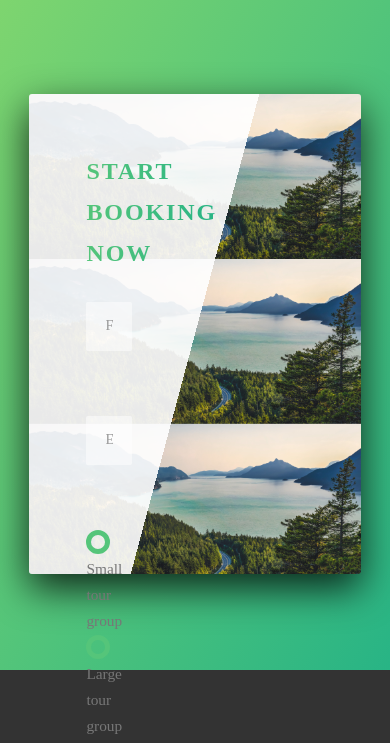
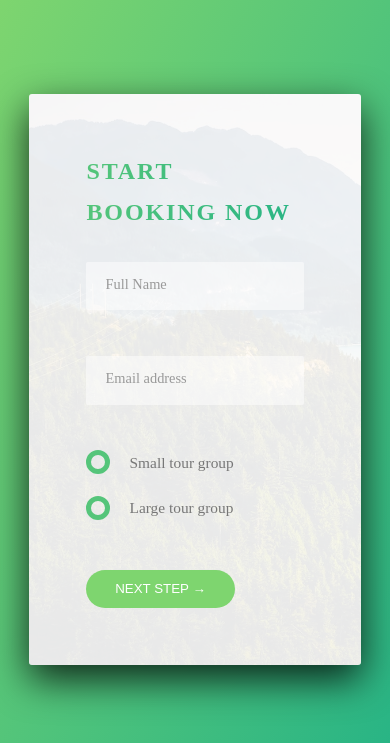
Before and after one commit to anish732/Natour, a website: page index.html in a window 390 px wide. Shown: the part 6803-7546 px from the top of the page. Drawn offline with Linux system fonts and the light colour scheme.

Commit message:
Responsive form

```diff
--- a/sass/components/_form.scss
+++ b/sass/components/_form.scss
@@ -15,6 +15,11 @@
     width: 90%;
     display: block;
     transition: all 0.3s;
+
+    @include respond(tab-port) {
+      width: 100%;
+    }
+
 
     &:focus {
       outline: none;
@@ -40,7 +45,7 @@
     transition: all 0.3s;
   }
 
-  &__input:placeholder-shown + &__label {
+  &__input:placeholder-shown+&__label {
     opacity: 0;
     visibility: hidden;
     transform: translateY(-4rem);
@@ -49,7 +54,13 @@
   &__radio-group {
     width: 49%;
     display: inline-block;
+
+    @include respond(tab-port) {
+      width: 100%;
+      margin-bottom: 2rem;
+    }
   }
+
   &__radio-input {
     display: none;
   }
@@ -87,7 +98,7 @@
     }
   }
 
-  &__radio-input:checked ~ &__radio-label &__radio-button::after {
+  &__radio-input:checked~&__radio-label &__radio-button::after {
     opacity: 1;
   }
 }
--- a/sass/pages/_home.scss
+++ b/sass/pages/_home.scss
@@ -70,10 +70,34 @@
   background-size: 100%;
   border-radius: 3px;
   box-shadow: 0 1.5rem 4rem rgba($color-black, 0.8);
-  height: 50rem;
+
+  @include respond (tab-land) {
+    background-image: linear-gradient(105deg,
+        rgba($color-white, 0.9) 0%,
+        rgba($color-white, 0.9) 65%,
+        transparent 65%),
+      url(../img/nat-10.jpg);
+    background-size: cover;
+  }
+
+  @include respond(tab-port) {
+    background-image: linear-gradient(to right,
+        rgba($color-white, 0.9) 0%,
+        rgba($color-white, 0.9) 100%), url(../img/nat-10.jpg);
+
+  }
 
   &__form {
     width: 50%;
     padding: 6rem;
+
+    @include respond (tab-land) {
+      width: 65%;
+    }
+
+    @include respond (tab-port) {
+      width: 100%;
+    }
+
   }
 }
```
Also changed, not shown: css/style.css.
